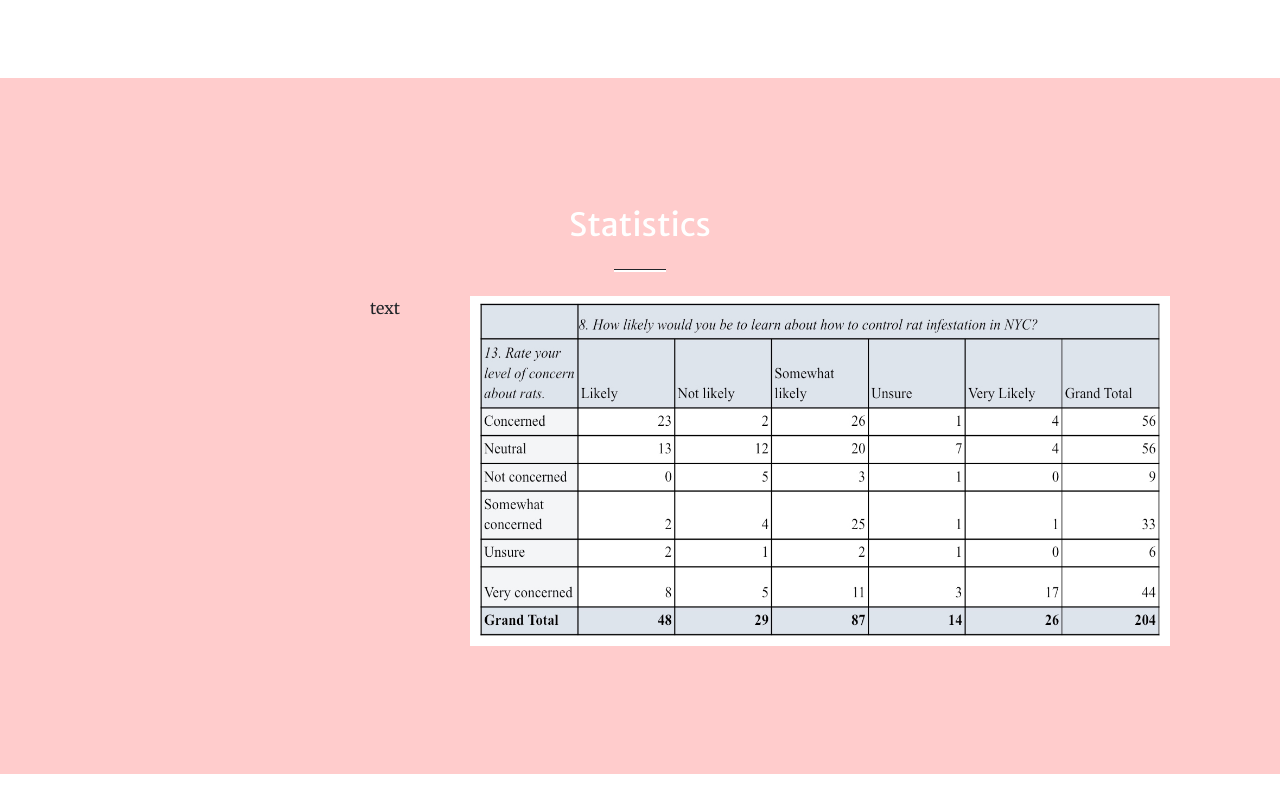
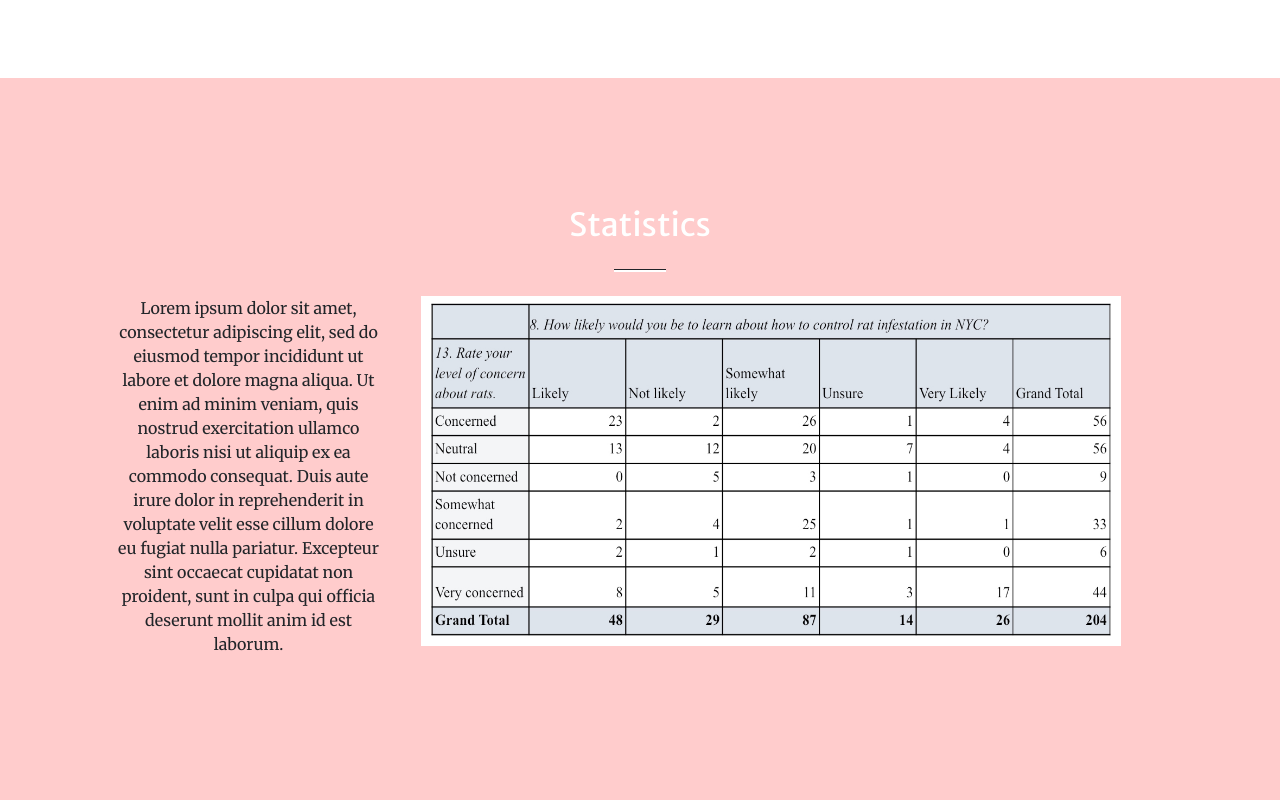
Before and after one commit to vivianz7319/ratinfestation.github.io, a plain HTML site: page index.html in a window 1280 px wide. Shown: the part 1990-2790 px from the top of the page. Before the commit the page ends 2764 px from the top, so only its background shows below. Drawn offline with nearby package versions, Linux system fonts and the light colour scheme.

Commit message:
Wed, Feb 21, 2024, 8:54 PM -05:00

```diff
--- a/index.html
+++ b/index.html
@@ -106,13 +106,16 @@
         <div id="statistics">
             <div class="container px-4 px-lg-5">
                 <div class="row gx-4 gx-lg-5 justify-content-center">
-                    <div class="col-lg-8 text-center">
+                    <div class="col-lg text-center">
                 <h2 class="text-white mt-0">Statistics</h2>
                 <hr class="divider divider-light" />
             <div class="container-fluid p-0">
                 <div class="row g-0">
                     <div class="col-lg-3 col-sm-6">
-                        <p>text</p>
+                        <p>Lorem ipsum dolor sit amet, consectetur adipiscing elit, sed do eiusmod tempor incididunt ut labore et dolore magna aliqua.
+                             Ut enim ad minim veniam, quis nostrud exercitation ullamco laboris nisi ut aliquip ex ea commodo consequat.
+                             Duis aute irure dolor in reprehenderit in voluptate velit esse cillum dolore eu fugiat nulla pariatur.
+                            Excepteur sint occaecat cupidatat non proident, sunt in culpa qui officia deserunt mollit anim id est laborum.</p>
                         <!-- <a class="statistics-box" href="assets/img/statistics/fullsize/1.jpg" title="Project Name">
                             <img class="img-fluid" src="assets/img/statistics/thumbnails/1.jpg" alt="..." />
                             <div class="statistics-box-caption">
@@ -121,7 +124,7 @@
                             </div>
                         </a> -->
                     </div>
-                    <div class="col-lg-3 col-sm-6">
+                    <div class="col-lg col-sm-6">
                         <img src = "../img/pivotchart.jpg"
                         width = "700"
                         height = "350"/>
```
